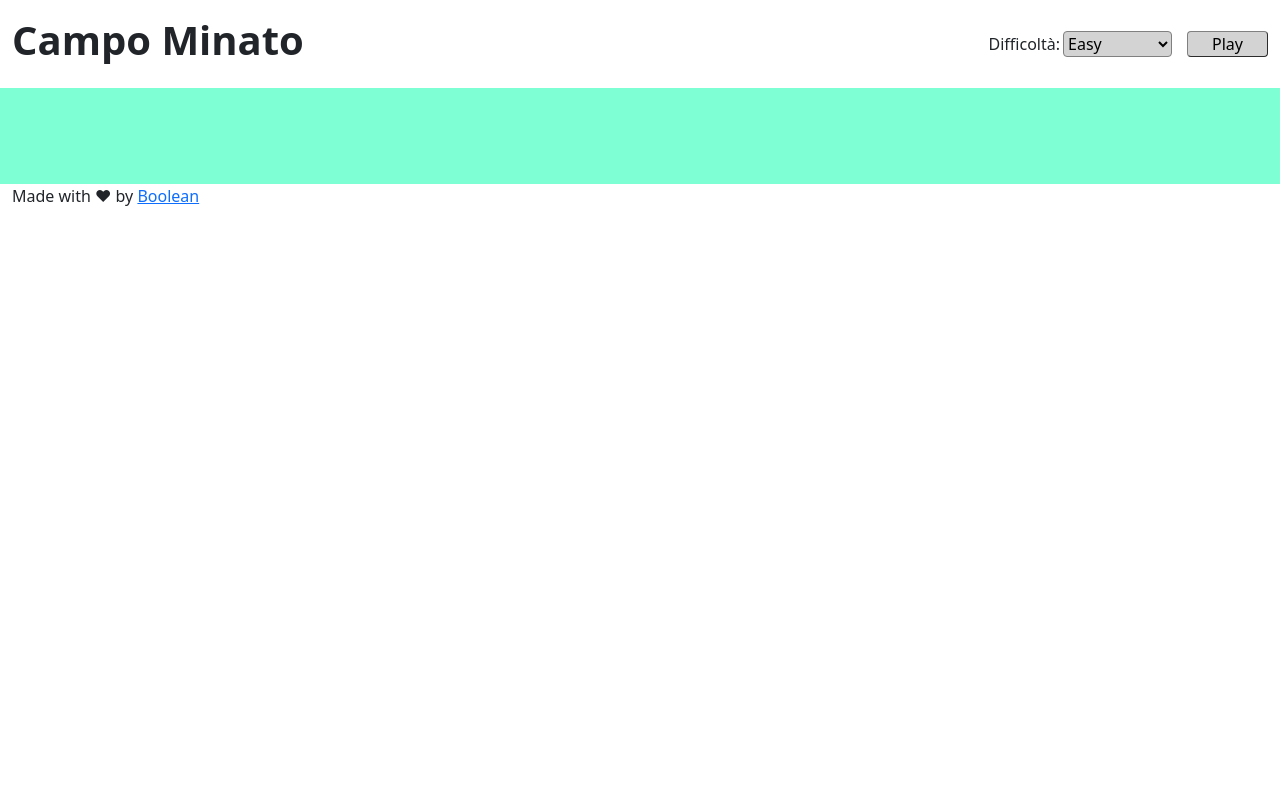
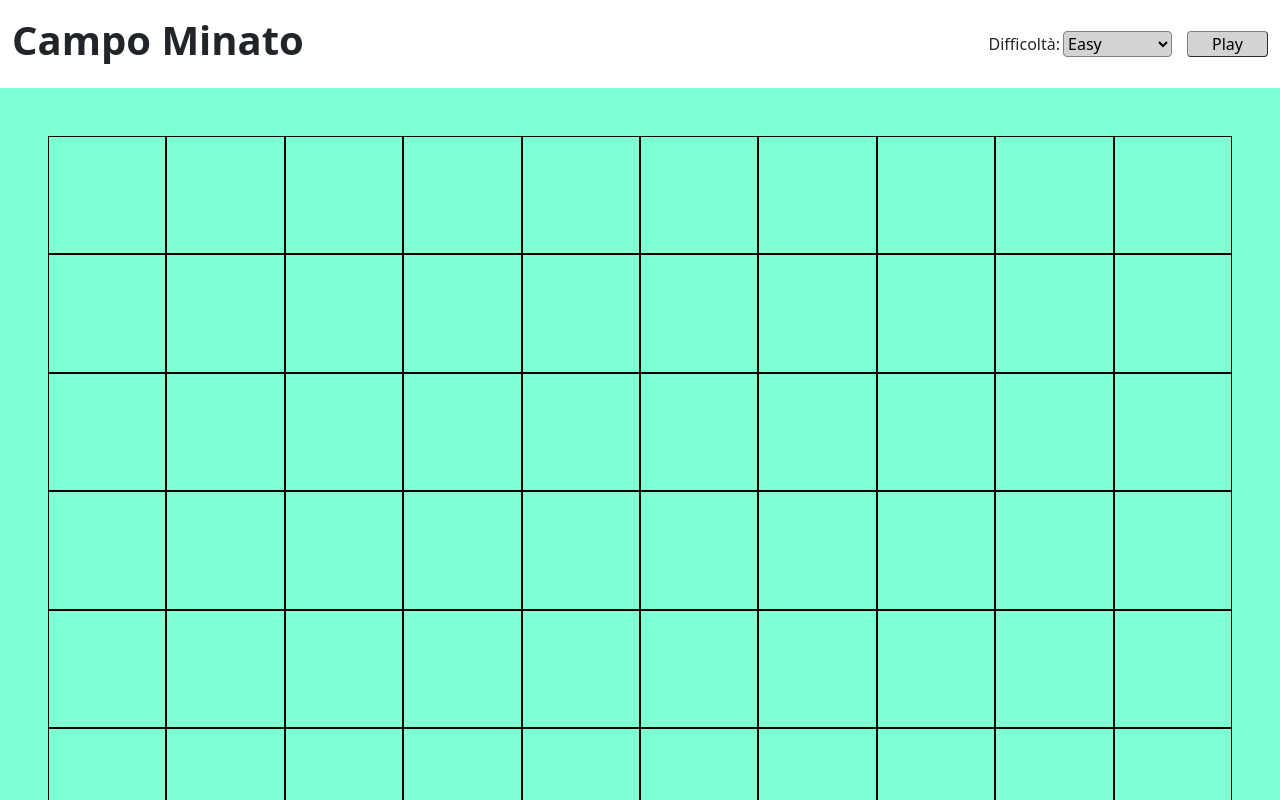
Before and after one commit to Ciaowilly3/js-campominato-grid, a plain HTML site: page index.html in a window 1280 px wide. Both pictures are taken after a click on the button "Play". Shown: the top 800 px of the page. Drawn offline with nearby package versions, Linux system fonts and the light colour scheme.

Commit message:
apparizione celle al click

```diff
--- a/index.html
+++ b/index.html
@@ -22,8 +22,8 @@
                         <label for="difficulty" class="pe-1">Difficoltà: </label>
                         <select name="difficulty" id="difficultySelector">
                             <option value="10">Easy</option>
-                            <option value="4">Medium</option>
-                            <option value="3">Hard</option>
+                            <option value="9">Medium</option>
+                            <option value="7">Hard</option>
                         </select>
                         <button class="my-btn" type="button">Play</button>
 
@@ -37,7 +37,7 @@
 
         <main>
 
-            <div class="contaienr grid-container">
+            <div class="contaienr grid-container d-flex flex-wrap">
 
 
 
--- a/js/main.js
+++ b/js/main.js
@@ -1 +1,38 @@
 const startBtnEl = document.querySelector(".my-btn");
+
+// quando clicco il bottone prendo il valore della difficoltà inserita e faccio partire la funzione gridCreate
+startBtnEl.addEventListener ("click" , function(){
+
+    const difficultyEl = document.querySelector("[name='difficulty']")
+
+    const difficulty = difficultyEl.value;
+
+    console.log(difficulty);
+
+    gridCreate(parseInt(difficulty));
+})
+
+// funzione per creare la griglia
+//passo il valore difficulty come numCell
+function gridCreate (numCell){
+
+    const gridContainerEl = document.querySelector(".grid-container");
+
+    gridContainerEl.innerHTML = "";
+
+    // Calcolo il numero di celle totali, poi le "appendo" in un ciclo, così che ognuna
+    // sia "diversa" dall'altra e possa avere interazioni proprie
+
+    const celleTotali=Math.pow(numCell, 2);
+
+    for (let i=0; i<celleTotali; i++){
+
+        const cella = document.createElement("div");
+
+        cella.style.border = `1px solid black`
+        cella.style.flexBasis = 100 / numCell + "%";
+        cella.style.aspectRatio = 1 / 1;
+
+        gridContainerEl.append( cella );
+    }
+}
```
